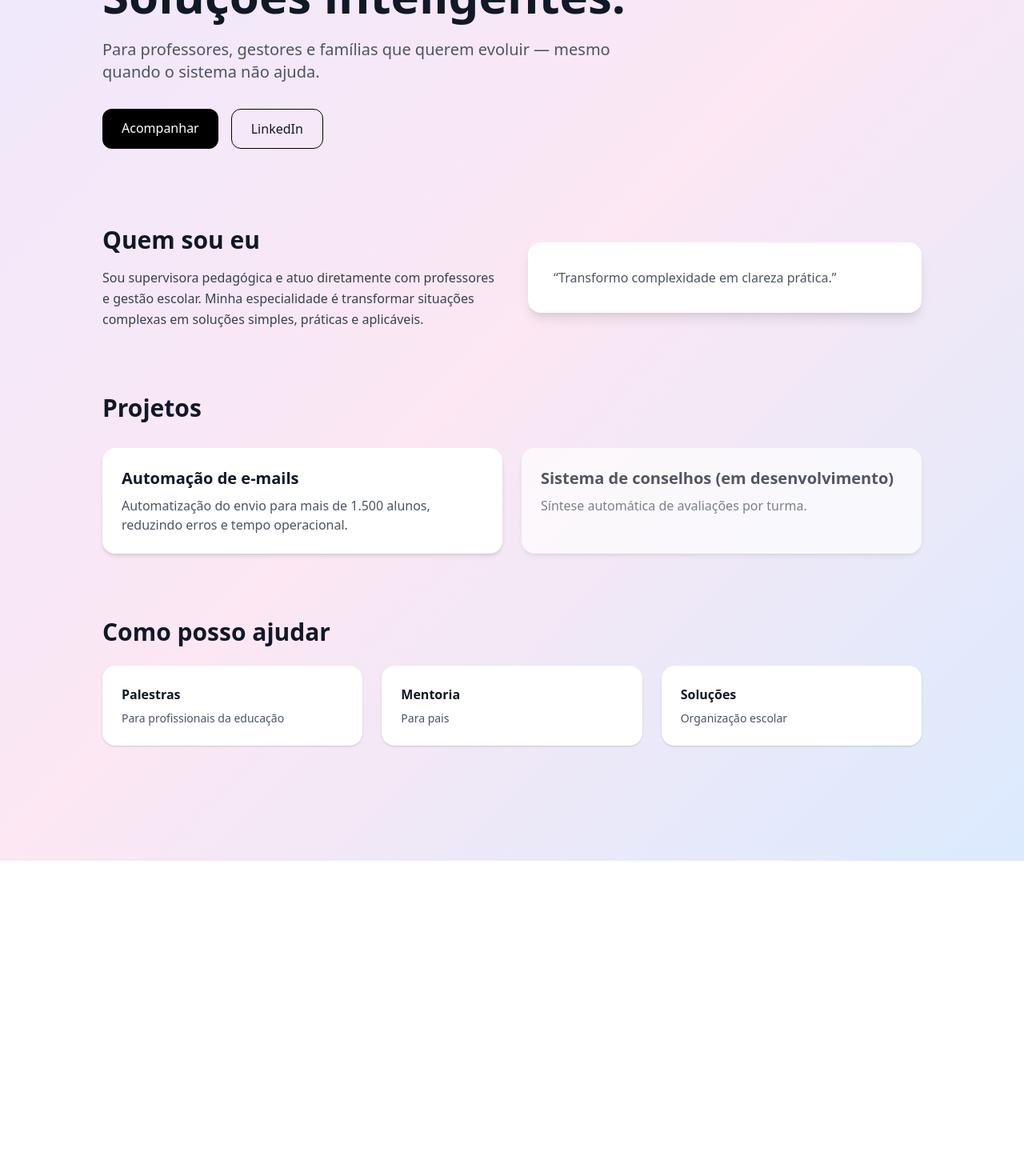
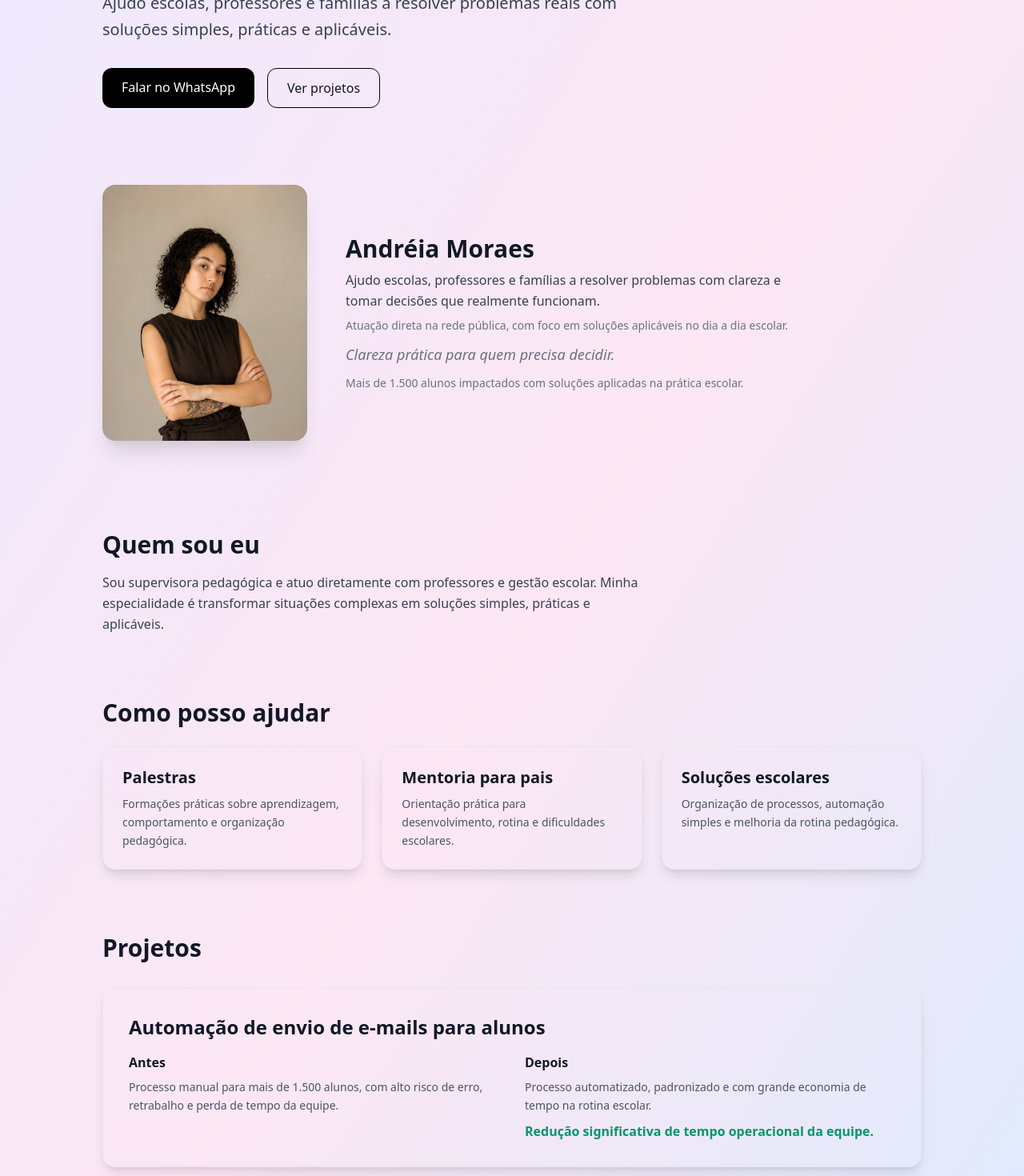
Before and after one commit to andreiammoraes/meus-links, a Next.js app: page / in a window 1280 px wide. Shown: the part 220-1690 px from the top of the page at 80% size. Before the commit the page ends 1296 px from the top, so only its background shows below. Built offline with nearby package versions, Linux system fonts and the light colour scheme.

Commit message:
feat: refina home com foco em conversao

```diff
--- a/pages/index.jsx
+++ b/pages/index.jsx
@@ -1,6 +1,9 @@
 import Head from 'next/head';
 
 export default function Home() {
+  const whatsappLink =
+    'https://wa.me/5551983328343?text=Olá%2C%20vim%20pelo%20site%20QuadradeAula.%20Gostaria%20de%20saber%20como%20você%20pode%20me%20ajudar.';
+
   return (
     <>
       <Head>
@@ -10,106 +13,158 @@ export default function Home() {
 
       <main className="min-h-screen bg-gradient-to-br from-purple-100 via-pink-100 to-blue-100 text-gray-900 px-6 py-16">
         <div className="max-w-5xl mx-auto">
-          {/* HERO */}
           <section className="mb-24">
             <h1 className="text-5xl md:text-6xl font-extrabold leading-tight mb-6">
-              Educação real.
-              <br />
-              Clareza prática.
-              <br />
-              Soluções inteligentes.
+              Tomada de decisão mais clara, rápida e segura dentro da escola.
             </h1>
 
-            <p className="text-xl text-gray-600 max-w-2xl mb-8">
-              Para professores, gestores e famílias que querem evoluir — mesmo
-              quando o sistema não ajuda.
+            <p className="text-xl text-gray-700 max-w-2xl mb-8 leading-relaxed">
+              Ajudo escolas, professores e famílias a resolver problemas reais
+              com soluções simples, práticas e aplicáveis.
             </p>
 
-            <div className="flex gap-4">
+            <div className="flex gap-4 flex-wrap">
               <a
-                href="https://www.instagram.com/andreiammoraes_/"
+                href={whatsappLink}
                 target="_blank"
-                className="px-6 py-3 bg-black text-white rounded-xl hover:opacity-80"
+                rel="noreferrer"
+                className="px-6 py-3 bg-black text-white rounded-xl hover:opacity-80 transition"
               >
-                Acompanhar
+                Falar no WhatsApp
               </a>
 
               <a
-                href="https://www.linkedin.com/in/andreia-mdm-/"
-                target="_blank"
+                href="#projetos"
                 className="px-6 py-3 border border-black rounded-xl hover:bg-black hover:text-white transition"
               >
-                LinkedIn
+                Ver projetos
               </a>
             </div>
           </section>
 
-          {/* SOBRE */}
-          <section className="mb-20 grid md:grid-cols-2 gap-10 items-center">
+          <section className="mb-28 flex flex-col md:flex-row items-center gap-12">
+            <img
+              src="/eu.png"
+              alt="Andréia Moraes"
+              className="w-64 h-80 rounded-2xl object-cover object-top shadow-xl"
+            />
+
             <div>
-              <h2 className="text-3xl font-bold mb-4">Quem sou eu</h2>
-              <p className="text-gray-700 leading-relaxed">
-                Sou supervisora pedagógica e atuo diretamente com professores e
-                gestão escolar. Minha especialidade é transformar situações
-                complexas em soluções simples, práticas e aplicáveis.
+              <h2 className="text-3xl font-bold mb-2">Andréia Moraes</h2>
+
+              <p className="text-gray-700 text-base leading-relaxed max-w-xl">
+                Ajudo escolas, professores e famílias a resolver problemas com
+                clareza e tomar decisões que realmente funcionam.
               </p>
-            </div>
 
-            <div className="bg-white rounded-2xl shadow-lg p-8">
-              <p className="text-gray-600">
-                “Transformo complexidade em clareza prática.”
+              <p className="mt-2 text-sm text-gray-500">
+                Atuação direta na rede pública, com foco em soluções aplicáveis
+                no dia a dia escolar.
+              </p>
+
+              <p className="text-lg italic text-gray-500 mt-3">
+                Clareza prática para quem precisa decidir.
+              </p>
+
+              <p className="text-sm text-gray-500 mt-3">
+                Mais de 1.500 alunos impactados com soluções aplicadas na
+                prática escolar.
               </p>
             </div>
           </section>
 
-          {/* PROJETOS */}
           <section className="mb-20">
-            <h2 className="text-3xl font-bold mb-8">Projetos</h2>
+            <h2 className="text-3xl font-bold mb-4">Quem sou eu</h2>
 
-            <div className="grid md:grid-cols-2 gap-6">
-              <div className="bg-white p-6 rounded-2xl shadow-md hover:shadow-xl transition">
-                <h3 className="text-xl font-semibold mb-2">
-                  Automação de e-mails
-                </h3>
-                <p className="text-gray-600">
-                  Automatização do envio para mais de 1.500 alunos, reduzindo
-                  erros e tempo operacional.
+            <p className="text-gray-700 leading-relaxed max-w-2xl">
+              Sou supervisora pedagógica e atuo diretamente com professores e
+              gestão escolar. Minha especialidade é transformar situações
+              complexas em soluções simples, práticas e aplicáveis.
+            </p>
+          </section>
+
+          <section className="mb-20">
+            <h2 className="text-3xl font-bold mb-6">Como posso ajudar</h2>
+
+            <div className="grid md:grid-cols-3 gap-6">
+              <div className="bg-white/80 backdrop-blur p-6 rounded-2xl shadow-lg border border-gray-200">
+                <h3 className="text-xl font-semibold mb-2">Palestras</h3>
+                <p className="text-gray-600 text-sm leading-relaxed">
+                  Formações práticas sobre aprendizagem, comportamento e
+                  organização pedagógica.
                 </p>
               </div>
 
-              <div className="bg-white p-6 rounded-2xl shadow-md opacity-70">
+              <div className="bg-white/80 backdrop-blur p-6 rounded-2xl shadow-lg border border-gray-200">
                 <h3 className="text-xl font-semibold mb-2">
-                  Sistema de conselhos (em desenvolvimento)
+                  Mentoria para pais
                 </h3>
-                <p className="text-gray-600">
-                  Síntese automática de avaliações por turma.
+                <p className="text-gray-600 text-sm leading-relaxed">
+                  Orientação prática para desenvolvimento, rotina e dificuldades
+                  escolares.
+                </p>
+              </div>
+
+              <div className="bg-white/80 backdrop-blur p-6 rounded-2xl shadow-lg border border-gray-200">
+                <h3 className="text-xl font-semibold mb-2">
+                  Soluções escolares
+                </h3>
+                <p className="text-gray-600 text-sm leading-relaxed">
+                  Organização de processos, automação simples e melhoria da
+                  rotina pedagógica.
                 </p>
               </div>
             </div>
           </section>
 
-          {/* SERVIÇOS */}
-          <section className="mb-20">
-            <h2 className="text-3xl font-bold mb-6">Como posso ajudar</h2>
+          <section id="projetos" className="mb-20">
+            <h2 className="text-3xl font-bold mb-8">Projetos</h2>
 
-            <div className="grid md:grid-cols-3 gap-6">
-              <div className="bg-white p-6 rounded-2xl shadow">
-                <h3 className="font-semibold mb-2">Palestras</h3>
-                <p className="text-gray-600 text-sm">
-                  Para profissionais da educação
-                </p>
-              </div>
+            <div className="bg-white/80 backdrop-blur p-8 rounded-2xl shadow-lg border border-gray-200">
+              <h3 className="text-2xl font-semibold mb-4">
+                Automação de envio de e-mails para alunos
+              </h3>
 
-              <div className="bg-white p-6 rounded-2xl shadow">
-                <h3 className="font-semibold mb-2">Mentoria</h3>
-                <p className="text-gray-600 text-sm">Para pais</p>
-              </div>
+              <div className="grid md:grid-cols-2 gap-8">
+                <div>
+                  <h4 className="font-semibold mb-2">Antes</h4>
+                  <p className="text-gray-600 text-sm leading-relaxed">
+                    Processo manual para mais de 1.500 alunos, com alto risco de
+                    erro, retrabalho e perda de tempo da equipe.
+                  </p>
+                </div>
 
-              <div className="bg-white p-6 rounded-2xl shadow">
-                <h3 className="font-semibold mb-2">Soluções</h3>
-                <p className="text-gray-600 text-sm">Organização escolar</p>
+                <div>
+                  <h4 className="font-semibold mb-2">Depois</h4>
+                  <p className="text-gray-600 text-sm leading-relaxed">
+                    Processo automatizado, padronizado e com grande economia de
+                    tempo na rotina escolar.
+                  </p>
+                  <p className="mt-2 text-green-600 font-semibold">
+                    Redução significativa de tempo operacional da equipe.
+                  </p>
+                </div>
               </div>
             </div>
+          </section>
+
+          <section className="text-center bg-white/80 backdrop-blur p-10 rounded-2xl shadow-lg border border-gray-200">
+            <h2 className="text-3xl font-bold mb-4">
+              Você não precisa resolver isso sozinho.
+            </h2>
+
+            <p className="text-gray-600 mb-6 max-w-2xl mx-auto">
+              Vamos entender o teu cenário e encontrar uma solução prática.
+            </p>
+
+            <a
+              href={whatsappLink}
+              target="_blank"
+              rel="noreferrer"
+              className="inline-block px-8 py-4 bg-black text-white rounded-xl hover:opacity-80 transition"
+            >
+              Falar no WhatsApp
+            </a>
           </section>
         </div>
       </main>
```
Also changed, not shown: public/eu.png (added).
